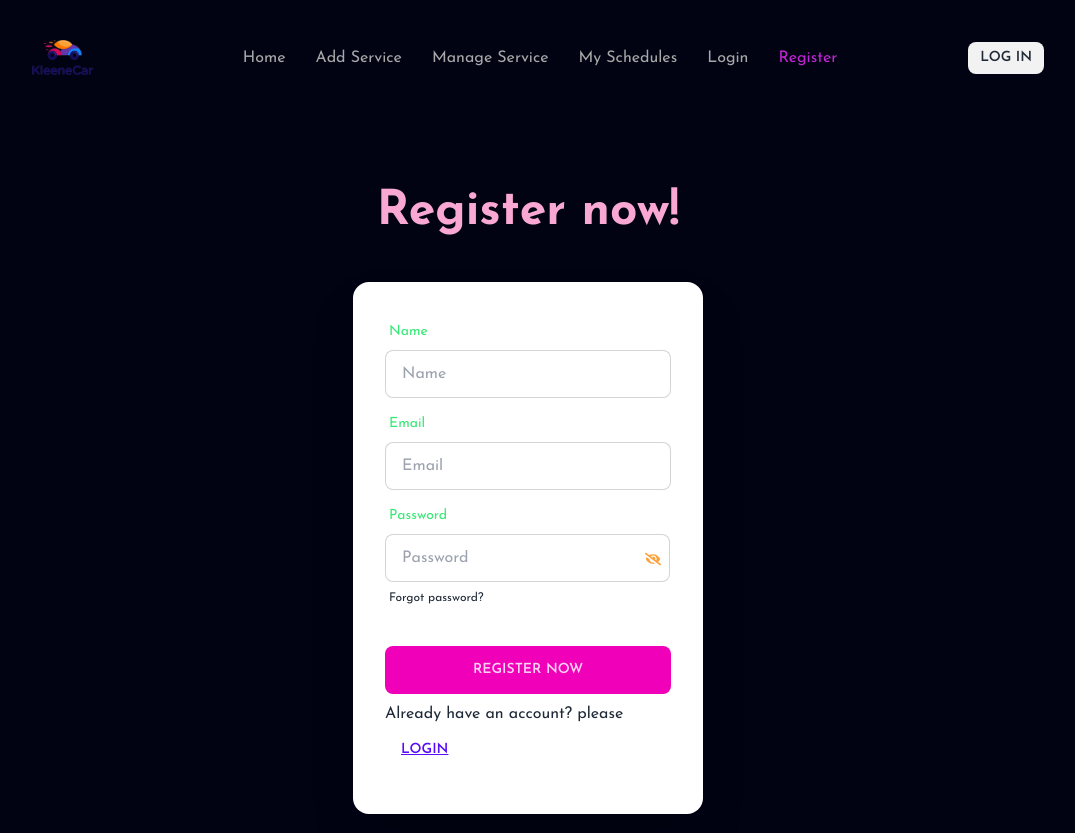
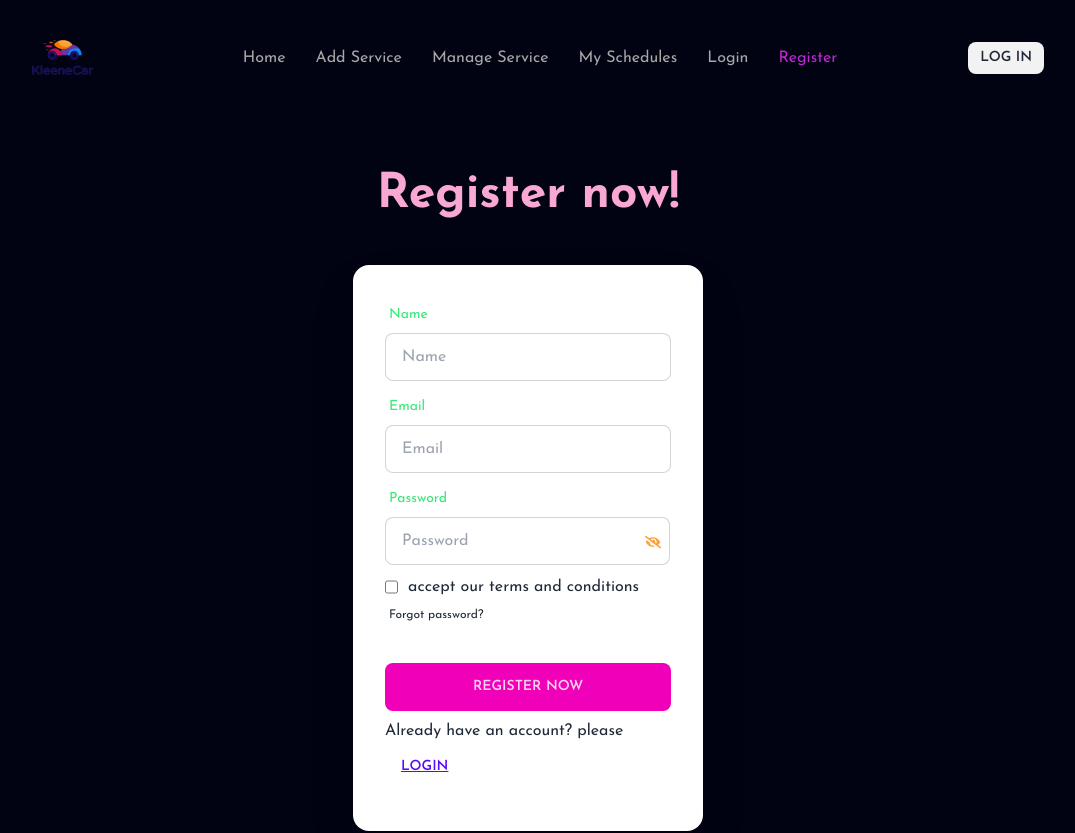
Before and after one commit to nirobutso140/offline-service-web-app, a React (Vite) app: page /register in a window 1280 px wide. Shown: the top 833 px of the page, without its empty margins (112-1187 px from the left). Built offline with nearby package versions, Linux system fonts and the light colour scheme; no server answers.

Commit message:
create checkbox for terms and conditions

```diff
--- a/src/Pages/Login/Login.jsx
+++ b/src/Pages/Login/Login.jsx
@@ -58,7 +58,7 @@ const Login = () => {
                         <div className="text-center lg:text-left">
                             <h1 className="text-5xl text-fuchsia-600 font-bold">Login now!</h1>
                         </div>
-                        <div className="card flex-shrink-0 w-full max-w-sm ">
+                        <div className="card flex-shrink-0 w-full max-w-sm bg-base-100">
                             <form onSubmit={handleLogin} className="card-body">
                                 <div className="form-control">
                                     <label className="label">
--- a/src/Pages/Register/Register.css
+++ b/src/Pages/Register/Register.css
@@ -15,4 +15,12 @@
     position: absolute;
     bottom: 15px;
     right: 10px;
+    cursor: pointer;
 }
+.terms_conditions{
+    display: flex;
+    margin-top: 10px;
+}
+.terms_conditions > input{
+    margin-right: 10px;
+}
--- a/src/Pages/Register/Register.jsx
+++ b/src/Pages/Register/Register.jsx
@@ -26,6 +26,7 @@ const Register = () => {
         const form = e.target;
         const email = form.email.value;
         const password = form.password.value;
+        const accepted = form.terms.checked;
         setRegisterError('')
         setSuccess('')
         const uppercaseRegex = /[A-Z]/;
@@ -34,6 +35,12 @@ const Register = () => {
           setRegisterError('Error!!! You have to give any uppercase character and special character')
           return ;
         }
+
+        else if(!accepted){
+            setRegisterError("Please accept our terms and conditions")
+            return
+        }
+
         createUser(email,password)
         .then(result =>{
             console.log(result.user);
@@ -85,6 +92,14 @@ const Register = () => {
                                 </span>
                                 </div>
 
+
+                                <div className="terms_conditions">
+                                <input type="checkbox" name="terms" id="select" />
+                                <label htmlFor="select">accept our terms and conditions</label>
+                                </div>
+
+
+
                                 <label className="label">
                                     <a href="#" className="label-text-alt link link-hover">Forgot password?</a>
 
```
